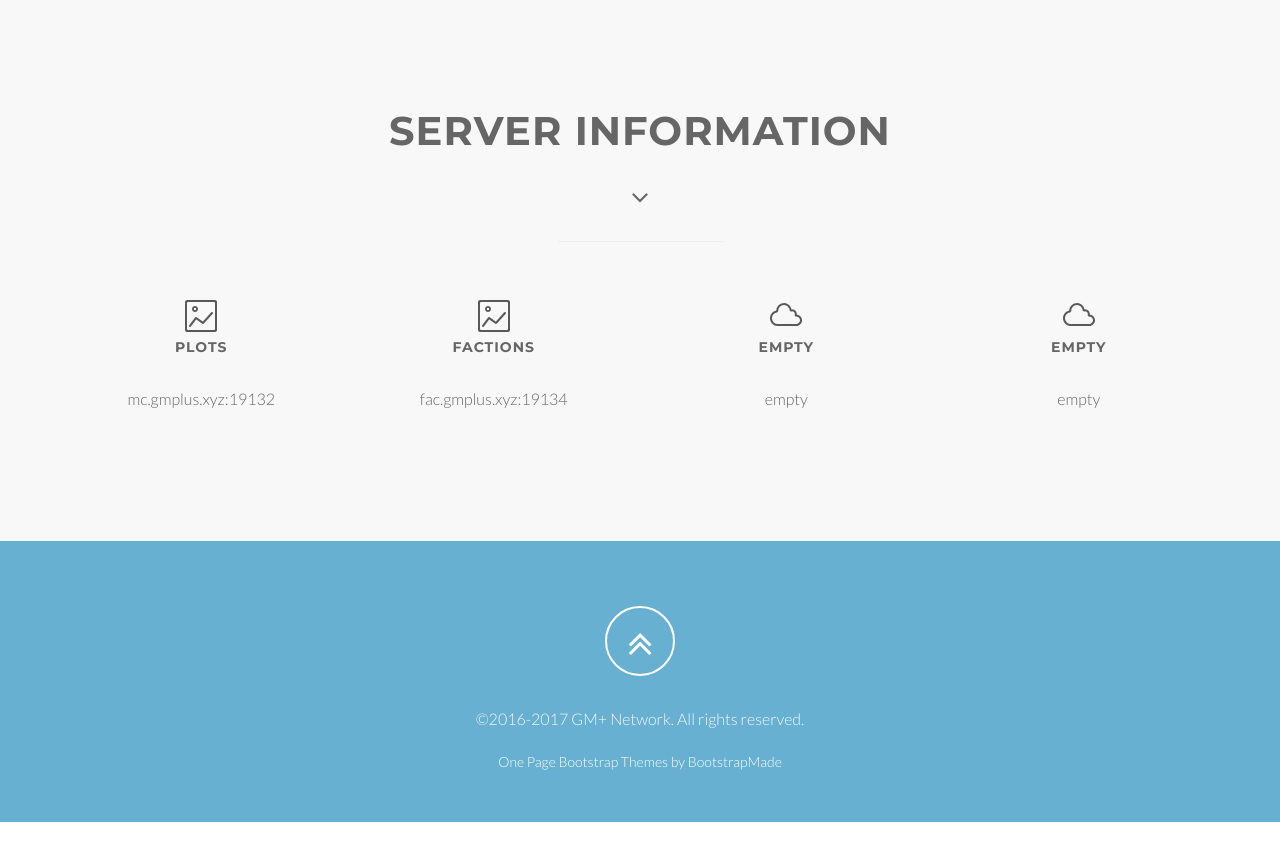
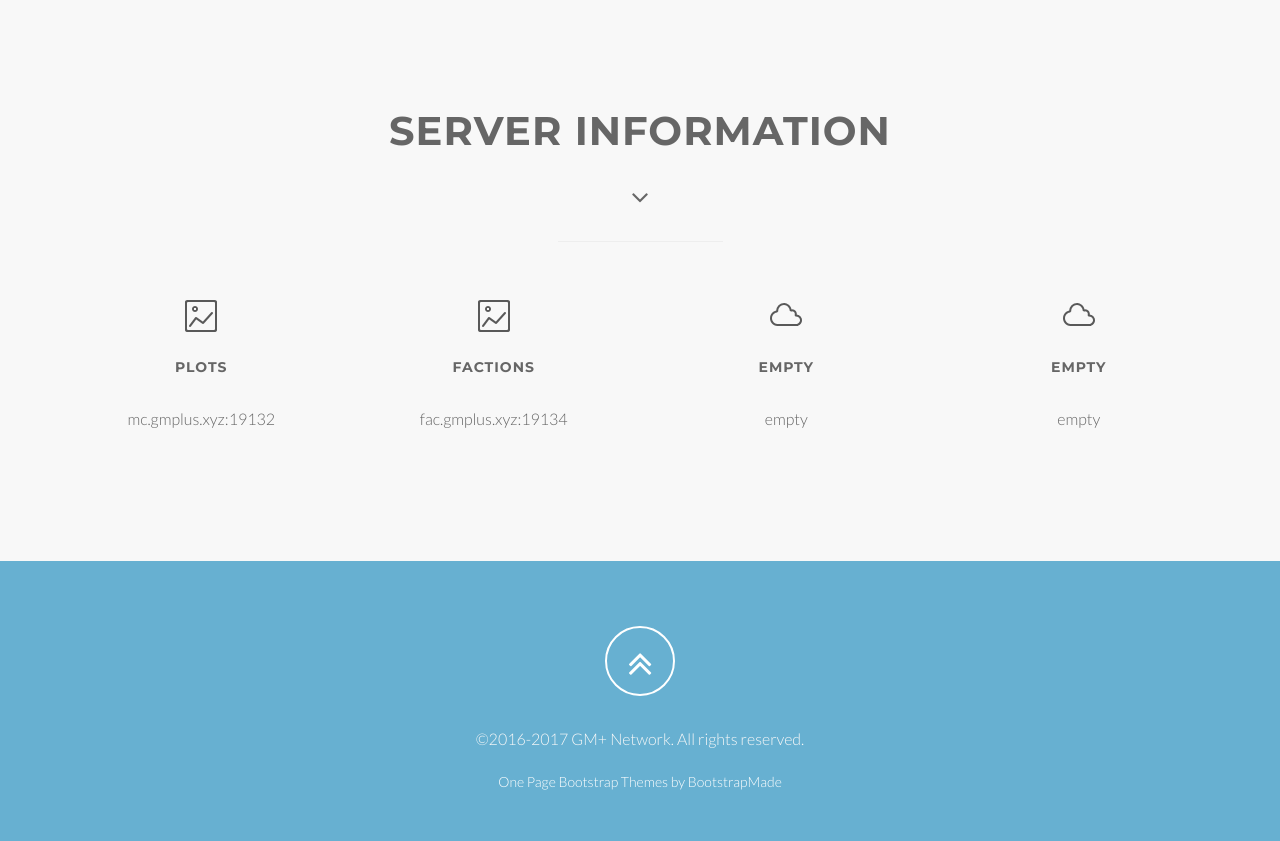
Before and after one commit to AericioArchive/gmplus.co, a PHP site: page / in a window 1280 px wide. Shown: the part 1547-2388 px from the top of the page. Run offline with PHP 8.4, Linux system fonts and the light colour scheme.

Commit message:
Restore Services CSS

```diff
--- a/css/style.css
+++ b/css/style.css
@@ -414,6 +414,14 @@ hr {
 }
 
 /* ===========================
+ ---- Services
+============================ */
+
+ .service-icon {
+ 	margin-bottom: 20px;
+ }
+
+/* ===========================
 --- Footer
 ============================ */
 
```
